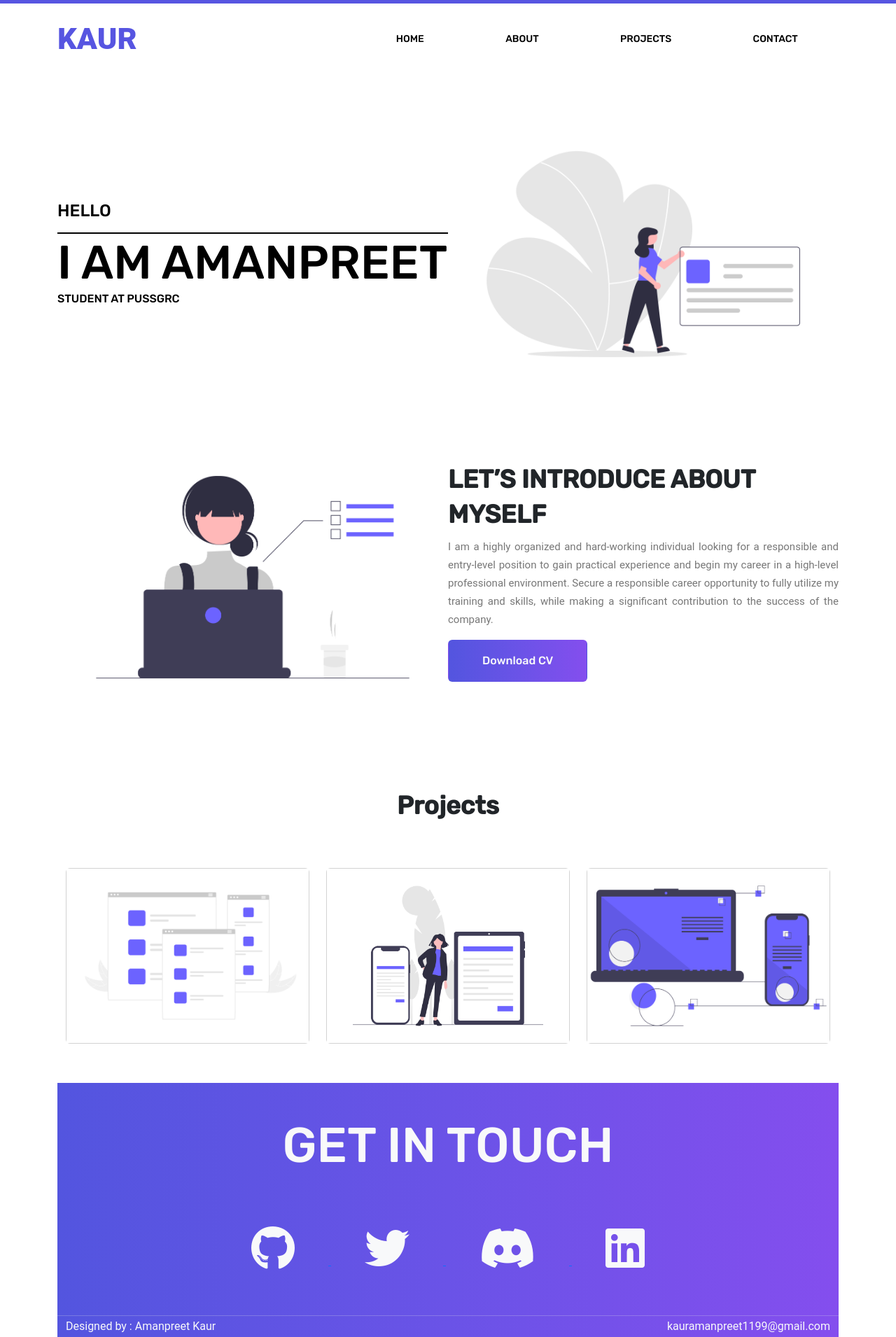
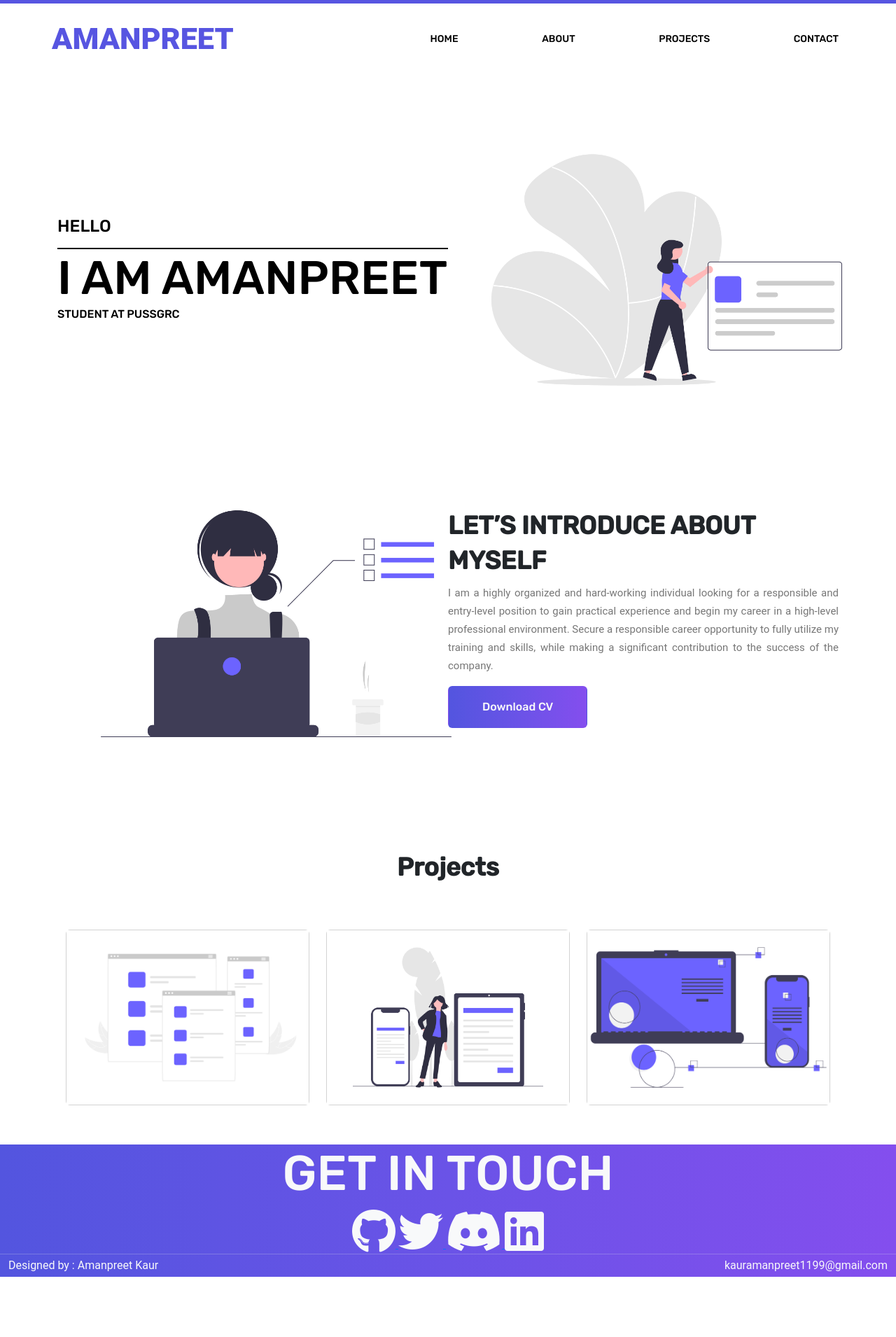
Before and after one commit to Amanpreet1199/Amanpreet1199.github.io, a plain HTML site: page index.html in a window 1280 px wide. Shown: the top 1910 px of the page at 70% size. Drawn offline with nearby package versions, Linux system fonts and the light colour scheme; a web font is replaced by a local one.

Commit message:
Make better layout

```diff
--- a/css/style.css
+++ b/css/style.css
@@ -70,7 +70,7 @@ body {
 
 /* banner section css starts here */
 .banner-img {
-	width: 100% !important;
+	width: 112% !important;
 }
 .intro,
 .self-into-2,
--- a/index.html
+++ b/index.html
@@ -13,19 +13,18 @@
 </head>
 
 <body>
-    <div class="container">
+
     <!-- Header section start here -->
     <header class="header_section">
         <!-- navbar starts here -->
-            <nav class="navbar navbar-expand-lg">
-                <a class="navbar-brand logo" href="#">KAUR</a>
-                <button class="navbar-toggler" type="button" data-bs-toggle="collapse"
-                    data-bs-target="#navbarNavAltMarkup" aria-controls="navbarNavAltMarkup" aria-expanded="false"
-                    aria-label="Toggle navigation">
+        <nav class="navbar navbar-expand-lg container px-1">
+            <a class="navbar-brand logo" href="#">AMANPREET</a>
+            <button class="navbar-toggler" type="button" data-bs-toggle="collapse" data-bs-target="#navbarNavAltMarkup"
+                aria-controls="navbarNavAltMarkup" aria-expanded="false" aria-label="Toggle navigation">
                 <span class="navbar-toggler-icon"></span>
             </button>
             <div class="collapse navbar-collapse justify-content-end" id="navbarNavAltMarkup">
-                    <ul class="navbar-nav my-navbar-nav justify-content-around">
+                <ul class="navbar-nav my-navbar-nav justify-content-lg-between">
                     <li class="nav-item">
                         <a class="nav-link navigate_link" aria-current="page" href="index.html">HOME</a>
                     </li>
@@ -44,6 +43,7 @@
         <!-- navbar ends here -->
     </header>
     <!-- Header section start end -->
+    <div class="container">
         <!-- banner section starts here -->
         <section class="banner-area my-5">
             <div class="row my_row align-items-center">
@@ -77,7 +77,8 @@
                         while making a significant contribution to the success of the company.
                     </div>
                     <div class="my-3">
-                        <button class="btn my_btn text-light px-5 btn_text">Download CV</button>
+                        <button class="btn my_btn text-light px-5 btn_text" onclick="go()">Download
+                            CV</button>
                     </div>
                 </div>
             </div>
@@ -113,23 +114,26 @@
                 </div>
         </section>
         <!-- project section starts here -->
+    </div>
     <!-- footer section starts here -->
-        <footer class="footer pt-5">
+    <footer class="footer">
+        <div class="container">
             <h1 class="h1 contact_info text-center text-light" id="contactme">GET IN TOUCH</h1>
-            <div class="icons text-center py-5">
+            <div class="icons text-center">
                 <a href="https://github.com/Amanpreet1199" target="_blank" rel="noopener noreferrer">
-                    <i class="fab fa-github fa-4x text-light px-5 py-3"></i>
+                    <i class="fab fa-github fa-4x text-light"></i>
                 </a>
                 <a href="https://twitter.com/Amanpre26971195" target="_blank" rel="noopener noreferrer">
-                    <i class="fab fa-twitter fa-4x text-light px-5 py-3"></i>
+                    <i class="fab fa-twitter fa-4x text-light"></i>
                 </a>
                 <a href="https://discord.com/channels/Amanpreet kaur#1660" target="_blank" rel="noopener noreferrer">
-                    <i class="fab fa-discord fa-4x text-light px-5 py-3"></i>
+                    <i class="fab fa-discord fa-4x text-light"></i>
                 </a>
                 <a href="https://www.linkedin.com/in/amanpreet-kaur-593879193" target="_blank"
                     rel="noopener noreferrer">
-                    <i class="fab fa-linkedin fa-4x text-light px-5 py-3"></i>
+                    <i class="fab fa-linkedin fa-4x text-light "></i>
                 </a>
+            </div>
         </div>
         <hr class="table p-0 m-0">
         <div class="row my_row end-footer">
@@ -143,7 +147,7 @@
         </div>
     </footer>
     <!-- footer section ends here -->
-    </div>
+
     <!-- JavaScript Bundle with Popper -->
     <script src="https://cdn.jsdelivr.net/npm/bootstrap@5.2.0/dist/js/bootstrap.bundle.min.js"
         integrity="sha384-A3rJD856KowSb7dwlZdYEkO39Gagi7vIsF0jrRAoQmDKKtQBHUuLZ9AsSv4jD4Xa"
--- a/js/app.js
+++ b/js/app.js
@@ -0,0 +1,4 @@
+function go() {
+	window.open("https://www.smartr.me/me/amanpreet.kaur232", "_blank");
+	// location.href = "https://www.smartr.me/me/amanpreet.kaur232";
+}
```
Lines whose indentation alone changed are shown as unchanged.
